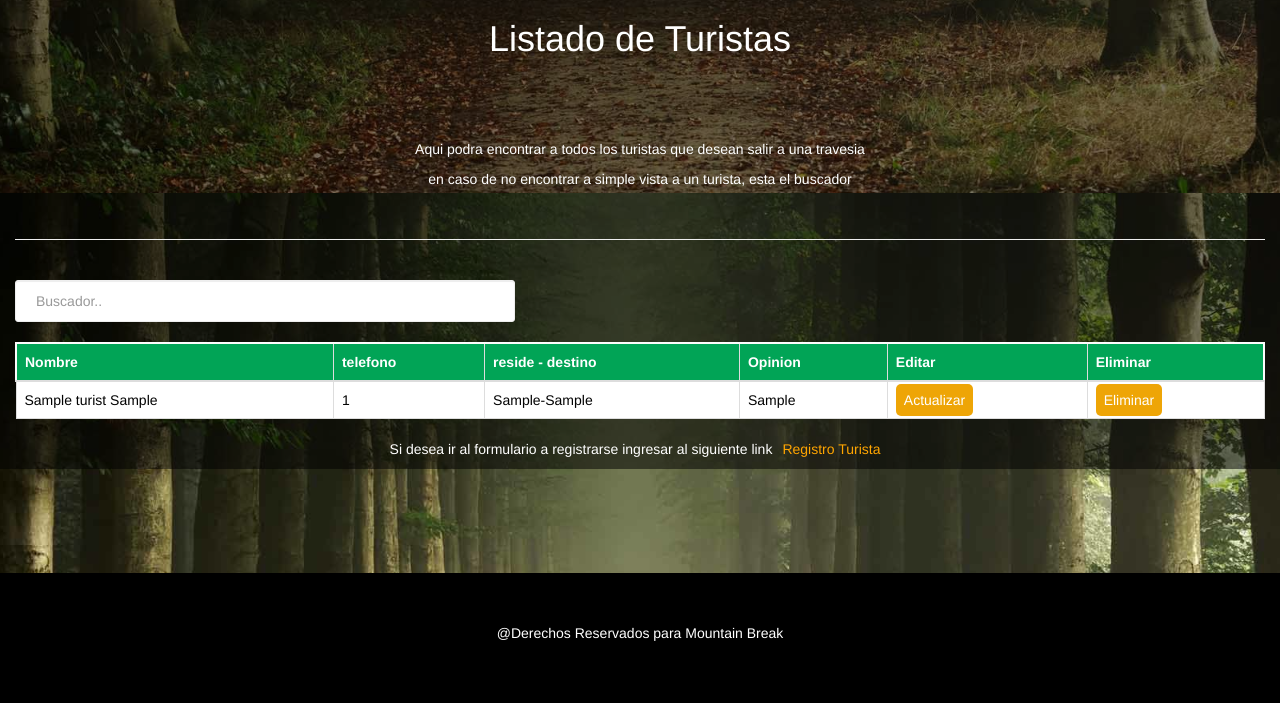
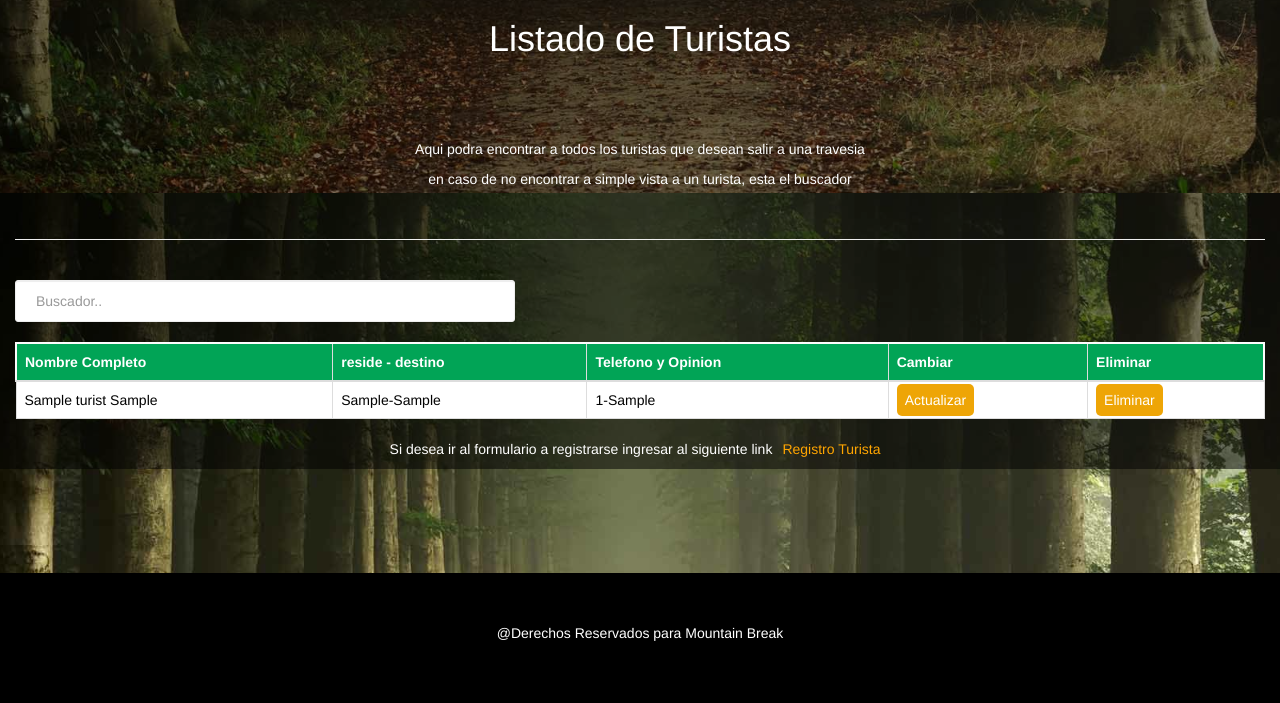
Before and after one commit to aguileralabra/mountainer, a Django app: page /turists/ in a window 1280 px wide. Shown: the part 607-1310 px from the top of the page. Run offline with Django 3.2, Linux system fonts and the light colour scheme; tables that the repository leaves empty hold one stand-in row (values such as "Sample post"); some libraries are stand-ins or nearby versions.

Commit message:
Entrega prueba 3 Unidad 3 CRUD sección 002D

```diff
--- a/mountainer/mysite/mountain/static/css/turistalista.css
+++ b/mountainer/mysite/mountain/static/css/turistalista.css
@@ -134,4 +134,8 @@ padding: 5px;
     .container thead tr th{
         margin: 0;
     }
+
+    .container thead tr th a{
+        margin: 2%;
+    }
   }
--- a/mountainer/mysite/mountain/templates/mountain/turist_list.html
+++ b/mountainer/mysite/mountain/templates/mountain/turist_list.html
@@ -22,11 +22,10 @@
     <thead>
     <div class="nombrestr">
       <tr>
-        <th>Nombre</th>
-        <th>telefono</th>
+        <th>Nombre Completo</th>
         <th>reside - destino</th>
-        <th>Opinion</th>
-        <th>Editar</th>
+        <th>Telefono y Opinion</th>
+        <th>Cambiar</th>
         <th>Eliminar</th>
       </tr>
     </thead>
@@ -34,9 +33,8 @@
     <tr>
         {% for turist in turist_list %}
       <td>{{ turist.Nombre }} {{ turist.Apellido }}</td>
-      <td>{{ turist.telefono }}</td>
       <td>{{ turist.pais }}-{{ turist.lugar }}</td>
-      <td>{{ turist.Opinion }}</td>
+      <td>{{ turist.telefono }}-{{ turist.Opinion }}</td>
         <td><a href="/edit/{{ turist.id }}">Actualizar</a></td>
         <td><a href="/delete/{{ turist.id }}"
           onClick="return confirm(' ¿desea eliminar a {{imagen.Nombre }}?');">Eliminar</a></td>
```
